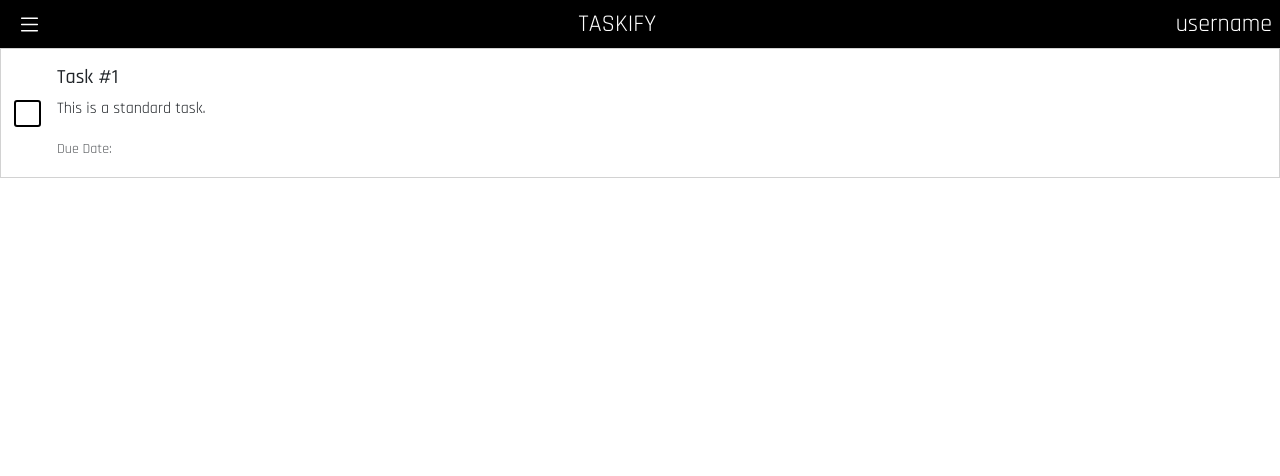
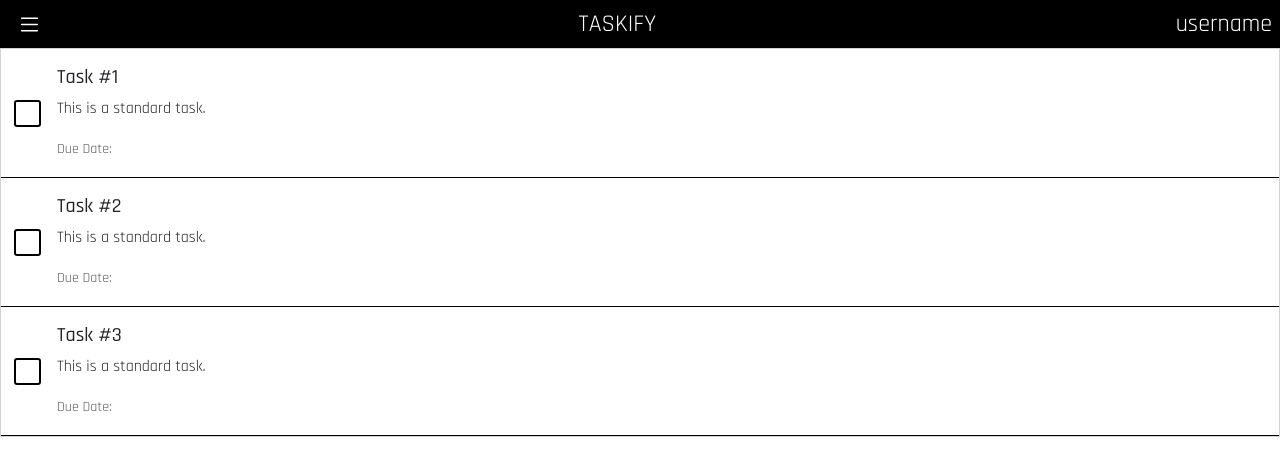
Before and after one commit to HaykChilingaryan/CS35L-Team-Project, a React (Vite) app in the folder frontend/: page / in a window 1280 px wide. Shown: the top 476 px of the page. Built offline with nearby package versions, Linux system fonts and the light colour scheme.

Commit message:
added a fade effect after a task has been checked.

```diff
--- a/frontend/src/components/TaskListComponent/TaskList.css
+++ b/frontend/src/components/TaskListComponent/TaskList.css
@@ -26,3 +26,12 @@ input[type="checkbox"]{
 .custom-checkbox input:checked + .checkmark{
   background: url(check2.svg) center/100%;
 }
+
+.custom-checkbox:has(input:checked) ~ .card-body {
+  opacity: 0.3;
+}
+
+.task{
+  border-bottom: 1px solid black;
+  width: 100%;
+}
--- a/frontend/src/components/TaskListComponent/TaskList.jsx
+++ b/frontend/src/components/TaskListComponent/TaskList.jsx
@@ -5,7 +5,7 @@ function TaskList() {
   return (
     <div className="card rounded-0">
       <div className="row g-0">
-        <div className="col-md-8 d-flex column align-items-center">
+        <div className="col-md-8 d-flex column align-items-center task">
           <label class="custom-checkbox">
             <input type="checkbox"></input>
             <span class="checkmark"></span>
@@ -18,6 +18,32 @@ function TaskList() {
             </p>
           </div>
         </div>
+        <div className="col-md-8 d-flex column align-items-center task">
+          <label class="custom-checkbox">
+            <input type="checkbox"></input>
+            <span class="checkmark"></span>
+          </label>
+          <div className="card-body">
+            <h5 className="card-title">Task #2</h5>
+            <p className="card-text">This is a standard task.</p>
+            <p className="card-text">
+              <small className="text-body-secondary">Due Date: </small>
+            </p>
+          </div>
+        </div>
+        <div className="col-md-8 d-flex column align-items-center task">
+          <label class="custom-checkbox">
+            <input type="checkbox"></input>
+            <span class="checkmark"></span>
+          </label>
+          <div className="card-body">
+            <h5 className="card-title">Task #3</h5>
+            <p className="card-text">This is a standard task.</p>
+            <p className="card-text">
+              <small className="text-body-secondary">Due Date: </small>
+            </p>
+          </div>
+        </div>
       </div>
     </div>
   );
```
